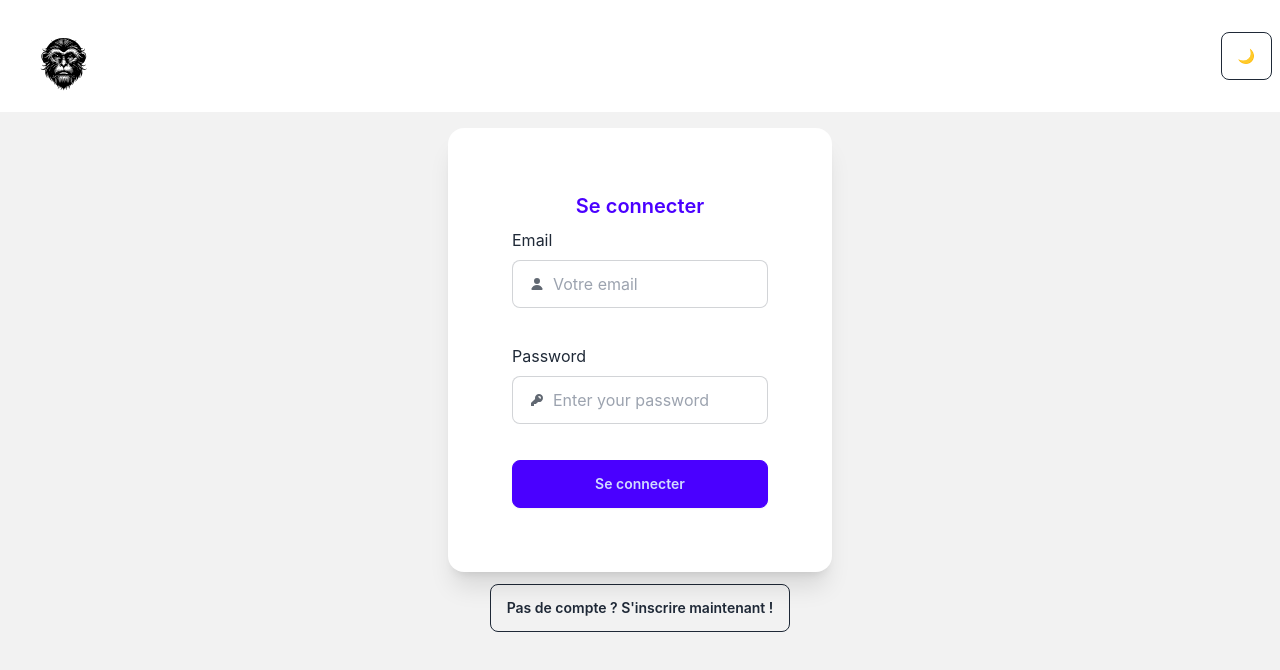
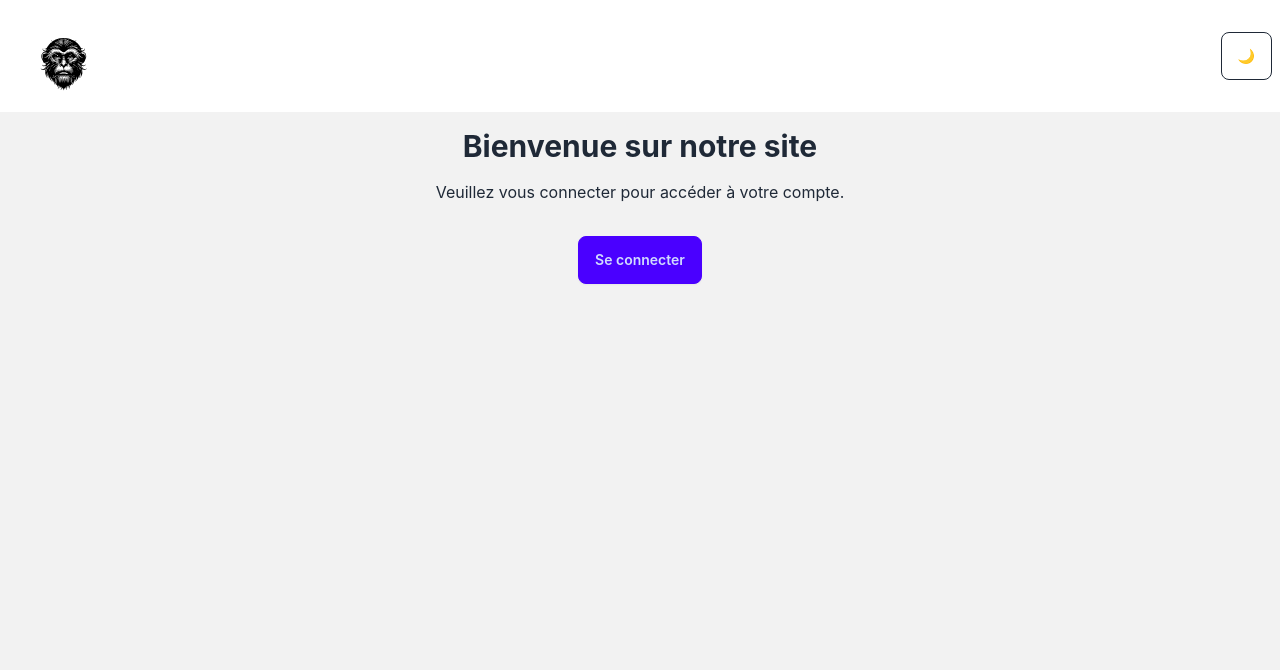
Before and after one commit to Jerem-14/jeu_react, a React (Vite) app: page / in a window 1280 px wide. Shown: the top 670 px of the page. Built offline with nearby package versions, Linux system fonts and the light colour scheme.

Commit message:
[accueil][connexion] ajout page d'accueil + fix connexion form

```diff
--- a/src/App.jsx
+++ b/src/App.jsx
@@ -4,6 +4,7 @@ import { BrowserRouter as Router, Route, Routes, Navigate } from 'react-router-d
 import LoginForm from './components/organismes/LoginForm';
 import SignupForm from './components/organismes/SignupForm';
 import AuthPage from './views/authPage';
+import Accueil from './views/Accueil';
 import Header from './components/organismes/Header';
 import Home from './views/Home';
 import Profile from './views/Profile';
@@ -48,7 +49,7 @@ function App() {
               <>
                 <Route path="/login" element={<LoginForm onSubmit={handleLogin} />} />
                 <Route path="/signup" element={<SignupForm />} />
-                <Route path="/" element={<AuthPage onSubmit={handleLogin} />} />
+                <Route path="/" element={<Accueil />} />
                 <Route path="*" element={<Navigate to="/" replace />} />
               </>
             )}
--- a/src/components/organismes/Header.jsx
+++ b/src/components/organismes/Header.jsx
@@ -14,7 +14,9 @@ import { useLocation } from 'react-router-dom';
   return (
     <header className="navbar bg-base-100">
       <div className="flex-1">
-        <Logo src="/src/assets/singe.svg" alt="Singe" />
+        <a href='/'>
+        <Logo src="/src/assets/singe.svg" alt="Singe"  />
+        </a>
       </div>
       <div className="flex-none gap-2">
          {showNavbar && (
--- a/src/components/organismes/LoginForm.jsx
+++ b/src/components/organismes/LoginForm.jsx
@@ -3,12 +3,19 @@ import * as Yup from 'yup';
 import FormField from '../molecules/FormField';
 import Button from '../atoms/Button';
 import PropTypes from 'prop-types';
+import { useNavigate } from 'react-router-dom';
 
 const LoginForm = ({ onSubmit }) => {
   const validationSchema = Yup.object({
     email: Yup.string().email('Invalid email address').required('Required'),
     password: Yup.string().min(6, 'Password too short').required('Required'),
   });
+
+  const navigate = useNavigate();
+
+  const handleLoginRedirect = () => {
+    navigate('/signup'); // Redirige vers la route '/login'
+  };
 
   return (
     <>
@@ -68,6 +75,13 @@ const LoginForm = ({ onSubmit }) => {
         </div>
       </div>
     </div>
+    <button
+        className="btn btn-outline"
+        onClick={handleLoginRedirect}
+      >
+        Pas de compte ? S'inscrire maintenant !
+      </button>
+
   </>
   );
 };
--- a/src/components/organismes/SignupForm.jsx
+++ b/src/components/organismes/SignupForm.jsx
@@ -3,6 +3,7 @@ import * as Yup from 'yup';
 import FormField from '../molecules/FormField';
 import Button from '../atoms/Button';
 import PropTypes from 'prop-types';
+import { useNavigate } from 'react-router-dom';
 
 const SignupForm = ({ onSubmit }) => {
   const validationSchema = Yup.object({
@@ -16,7 +17,14 @@ const SignupForm = ({ onSubmit }) => {
       .required('Required'),
   });
 
+  const navigate = useNavigate();
+
+  const handleLoginRedirect = () => {
+    navigate('/login'); // Redirige vers la route '/login'
+  };
+
   return (
+    <>
     <div className="flex justify-center items-center mb-3">
       <div className="card w-96 bg-base-100 shadow-xl">
         <div className="card-body">
@@ -141,6 +149,14 @@ const SignupForm = ({ onSubmit }) => {
     </div>
       </div>
     </div>
+
+<button
+className="btn btn-outline"
+onClick={handleLoginRedirect}
+>
+Vous avez déjà un compte ? Connecter vous !
+</button>
+</>
   );
 };
 
--- a/src/index.css
+++ b/src/index.css
@@ -64,6 +64,10 @@ button:focus-visible {
 }
 
 @media (prefers-color-scheme: light) {
+
+  body{
+    color: red;
+  }
   :root {
     color: #213547;
     background-color: #ffffff;
--- /dev/null
+++ b/src/views/Accueil.jsx
@@ -0,0 +1,28 @@
+import { useNavigate } from 'react-router-dom';
+
+const Accueil = () => {
+
+  const navigate = useNavigate();
+
+
+  const handleLoginRedirect = () => {
+    navigate('/login'); // Redirige vers la route '/login'
+  };
+
+  return (
+    <div className="flex flex-col justify-center items-center bg-base-200">
+      <h1 className="text-3xl font-bold mb-4 text-base-content">Bienvenue sur notre site</h1>
+      <p className="mb-8 text-base-content">Veuillez vous connecter pour accéder à votre compte.</p>
+
+      {/* Bouton pour rediriger vers la page de connexion */}
+      <button
+        className="btn btn-primary"
+        onClick={handleLoginRedirect}
+      >
+        Se connecter
+      </button>
+    </div>
+  );
+};
+
+export default Accueil;
--- a/src/views/authPage.jsx
+++ b/src/views/authPage.jsx
@@ -5,13 +5,22 @@ import { useState } from 'react';
 
 const AuthPage = () => {
   const [isLogin, setIsLogin] = useState(true);
+  const [setIsAuthenticated] = useState(false);
 
   const toggleForm = () => {
     setIsLogin(!isLogin);
   };
 
-  const handleSubmit = (data) => {
-    console.log('Form submitted:', data);
+  const hardcodedEmail = "test@test.fr";
+  const hardcodedPassword = "azerty";
+
+  const handleSubmit = (values) => {
+    const { email, password } = values;
+    if (email === hardcodedEmail && password === hardcodedPassword) {
+      setIsAuthenticated(true);
+    } else {
+      alert("Identifiants incorrects. Veuillez réessayer.");
+    }
   };
 
   return (
```
